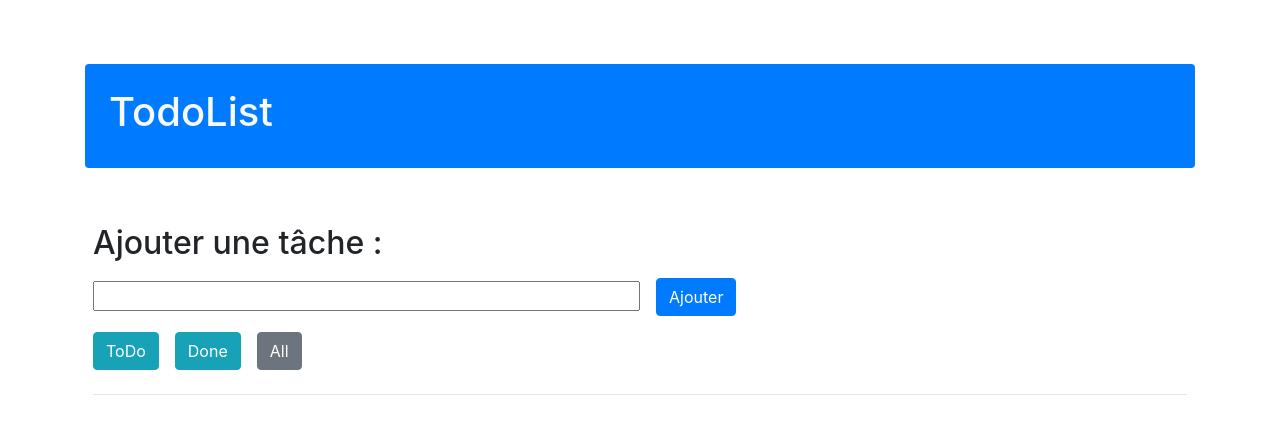
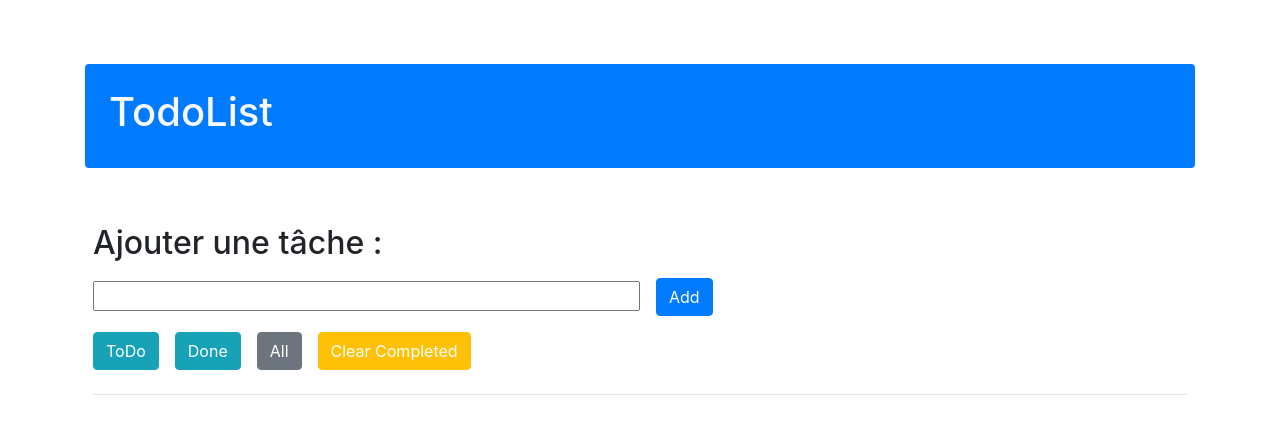
Before and after one commit to SnYoussef07/ToDoList-With-React-JS, a React (Create React App) app: page / in a window 1280 px wide. Shown: the top 434 px of the page. Built offline with nearby package versions, Linux system fonts and the light colour scheme.

Commit message:
Function Clear all task  Completed

```diff
--- a/src/component/TodoList.jsx
+++ b/src/component/TodoList.jsx
@@ -1,6 +1,5 @@
 import React, { Component } from "react";
 import Task from "./Task";
-
 
 class TodoList extends Component {
   constructor(props) {
@@ -79,7 +78,16 @@
   handleClickAll = () => {
     this.setState({ done: false, todo: false });
   };
+  /* Clear Completed */
+  handleClickClearCompleted = () => {
+    let tasks = this.state.tasks.filter(item => {
+      return !item.isDone;
+    });
 
+    this.setState({ tasks });
+  };
+
+  /* clear all */
   render() {
     return (
       <section className="todoList rounded mt-5 p-2">
@@ -93,29 +101,26 @@
               onChange={this.handleChange}
             />
             <button className="btn btn-primary" onClick={this.handleClick}>
-              Ajouter
+              Add
             </button>
           </div>
-          <button
-            id="todo"
-            className="btn btn-info mr-3"
-            onClick={this.handleClickTodo}
-          >
+          <button className="btn btn-info mr-3" onClick={this.handleClickTodo}>
             ToDo
           </button>
-          <button
-            id="Done"
-            className="btn btn-info mr-3"
-            onClick={this.handleClickDone}
-          >
+          <button className="btn btn-info mr-3" onClick={this.handleClickDone}>
             Done
           </button>
           <button
-            id="all"
             className="btn btn-secondary mr-3"
             onClick={this.handleClickAll}
           >
             All
+          </button>
+          <button
+            className="btn btn-warning text-white mr-3"
+            onClick={this.handleClickClearCompleted}
+          >
+            Clear Completed
           </button>
         </div>
         <hr />
```
Also changed, not shown: 1 other file (tests, documents, lock files or other folders).
